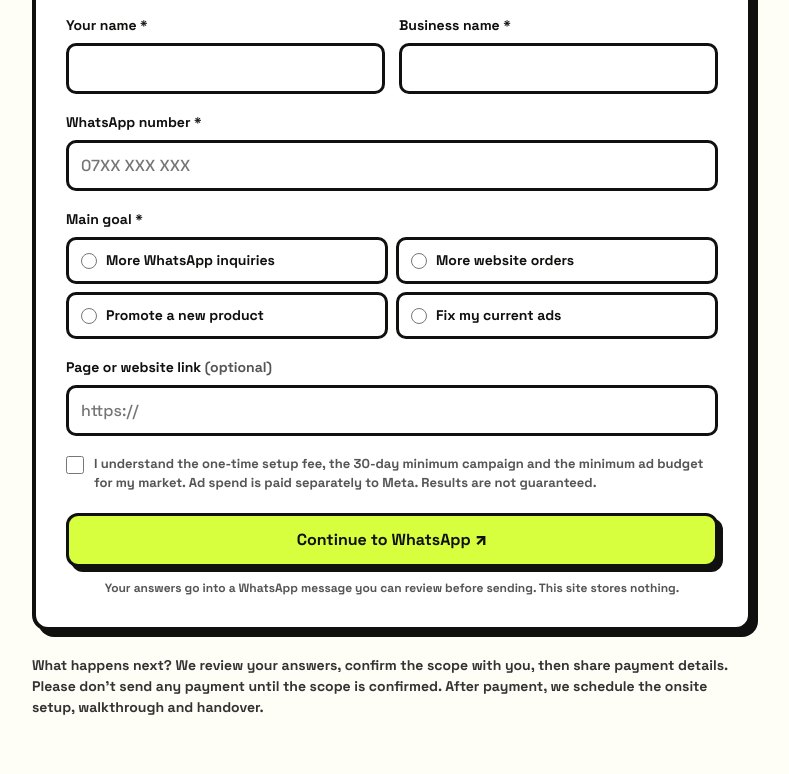
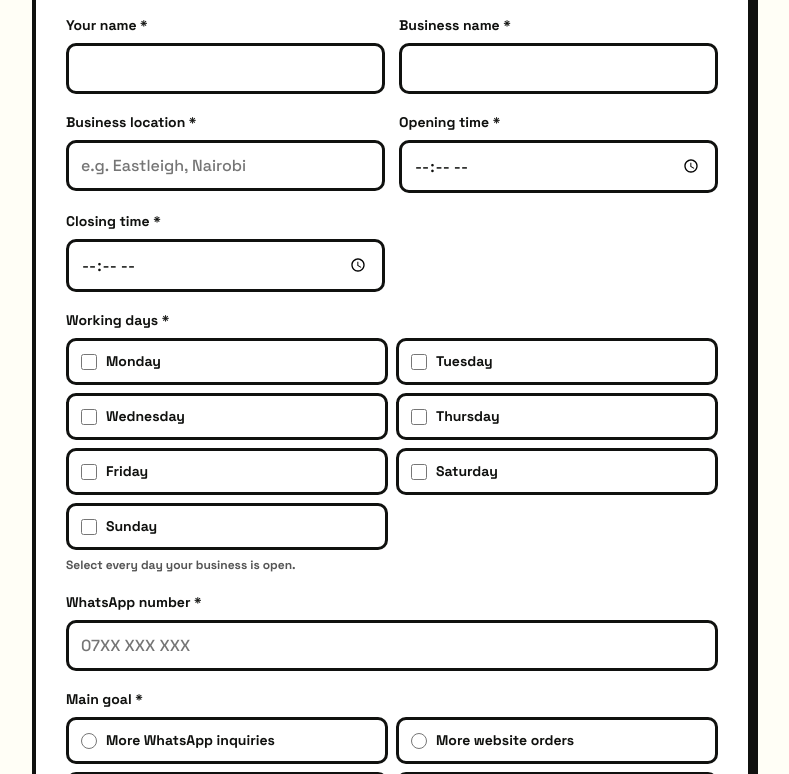
Before and after one commit to daniel-wanjala/Eastleigh-Ads, a website: page apply.html in a window 1280 px wide. Shown: the part 615-1389 px from the top of the page, without its empty margins (248-1037 px from the left). Drawn offline with Linux system fonts and the light colour scheme.

Commit message:
Add business location and operating hours to application form

```diff
--- a/apply.html
+++ b/apply.html
@@ -35,7 +35,7 @@ form{background:#fff;border:4px solid var(--ink);border-radius:16px;box-shadow:6
 .grid{display:grid;grid-template-columns:1fr 1fr;gap:18px 14px}.full{grid-column:1/-1}
 label,.legend{display:block;font-weight:900;font-size:14px;margin-bottom:7px}
 .hint{font-size:12px;font-weight:700;color:var(--muted);margin-top:6px}
-input[type=text],input[type=tel],input[type=url],select{width:100%;border:3px solid var(--ink);border-radius:10px;background:#fff;font:500 16px var(--f);padding:12px;color:var(--ink)}
+input[type=text],input[type=tel],input[type=url],input[type=time],select{width:100%;border:3px solid var(--ink);border-radius:10px;background:#fff;font:500 16px var(--f);padding:12px;color:var(--ink)}
 input:focus,select:focus{outline:3px solid var(--lime);outline-offset:1px}
 .choices{display:grid;grid-template-columns:1fr 1fr;gap:8px}
 .choice{display:flex;gap:9px;align-items:flex-start;border:3px solid var(--ink);border-radius:10px;padding:10px 12px;font-size:14px;font-weight:700;cursor:pointer;margin:0}
@@ -83,6 +83,21 @@ footer .wrap{display:flex;justify-content:space-between;flex-wrap:wrap;gap:8px}f
       <div><label for="products">What do you sell? *</label><input type="text" id="products" name="products" placeholder="e.g. shoes, appliances" required></div>
       <div><label for="name">Your name *</label><input type="text" id="name" name="name" autocomplete="name" required></div>
       <div><label for="business">Business name *</label><input type="text" id="business" name="business" autocomplete="organization" required></div>
+      <div><label for="location">Business location *</label><input type="text" id="location" name="location" placeholder="e.g. Eastleigh, Nairobi" autocomplete="street-address" required></div>
+      <div><label for="opening-time">Opening time *</label><input type="time" id="opening-time" name="openingTime" required></div>
+      <div><label for="closing-time">Closing time *</label><input type="time" id="closing-time" name="closingTime" required></div>
+      <div class="full"><span class="legend">Working days *</span>
+        <div class="choices" id="working-days">
+          <label class="choice"><input type="checkbox" name="workingDays" value="Monday">Monday</label>
+          <label class="choice"><input type="checkbox" name="workingDays" value="Tuesday">Tuesday</label>
+          <label class="choice"><input type="checkbox" name="workingDays" value="Wednesday">Wednesday</label>
+          <label class="choice"><input type="checkbox" name="workingDays" value="Thursday">Thursday</label>
+          <label class="choice"><input type="checkbox" name="workingDays" value="Friday">Friday</label>
+          <label class="choice"><input type="checkbox" name="workingDays" value="Saturday">Saturday</label>
+          <label class="choice"><input type="checkbox" name="workingDays" value="Sunday">Sunday</label>
+        </div>
+        <div class="hint">Select every day your business is open.</div>
+      </div>
       <div class="full"><label for="phone">WhatsApp number *</label><input type="tel" id="phone" name="phone" autocomplete="tel" inputmode="tel" placeholder="07XX XXX XXX" required></div>
       <div class="full"><span class="legend">Main goal *</span>
         <div class="choices">
@@ -118,8 +133,11 @@ form.addEventListener('submit',function(e){
   e.preventDefault();
   if(!form.reportValidity()){err.style.display='block';return;}
   var d=new FormData(form),scope=d.get('scope');
+  var workingDays=d.getAll('workingDays');
+  if(!workingDays.length){err.textContent='Please select at least one working day and complete the required fields.';err.style.display='block';document.getElementById('working-days').scrollIntoView({behavior:'smooth',block:'center'});return;}
+  err.textContent='Please complete the required fields and tick the box above.';
   var fee=scope.indexOf('Regional')===0?'KSh 20,000 setup; min ad budget KSh 15,000 / 30 days':scope.indexOf('Nationwide')===0?'KSh 30,000 setup; min ad budget KSh 30,000 / 30 days':'Custom quote';
-  var rows=[['Scope',scope],['Pricing',fee],['30-day ad budget',d.get('budget')],['Name',d.get('name')],['Business',d.get('business')],['WhatsApp',d.get('phone')],['Products',d.get('products')],['Goal',d.get('goal')],['Link',d.get('link')||'Not provided']];
+  var rows=[['Scope',scope],['Pricing',fee],['30-day ad budget',d.get('budget')],['Name',d.get('name')],['Business',d.get('business')],['Business location',d.get('location')],['Opening time',d.get('openingTime')],['Closing time',d.get('closingTime')],['Working days',workingDays.join(', ')],['WhatsApp',d.get('phone')],['Products',d.get('products')],['Goal',d.get('goal')],['Link',d.get('link')||'Not provided']];
   var msg="Hi Eastleigh E-commerce Ads, I've completed the setup application:\n\n"+rows.map(function(r){return r[0]+': '+r[1]}).join('\n')+"\n\nI understand the setup fee, the 30-day minimum and that ad spend is paid separately to Meta. Please confirm the next step.";
   var go=function(){window.location.href='https://wa.me/254746748557?text='+encodeURIComponent(msg)};
   if(window.fbq){fbq('track','Lead',{content_name:scope});setTimeout(go,300);}else{go();}
```
